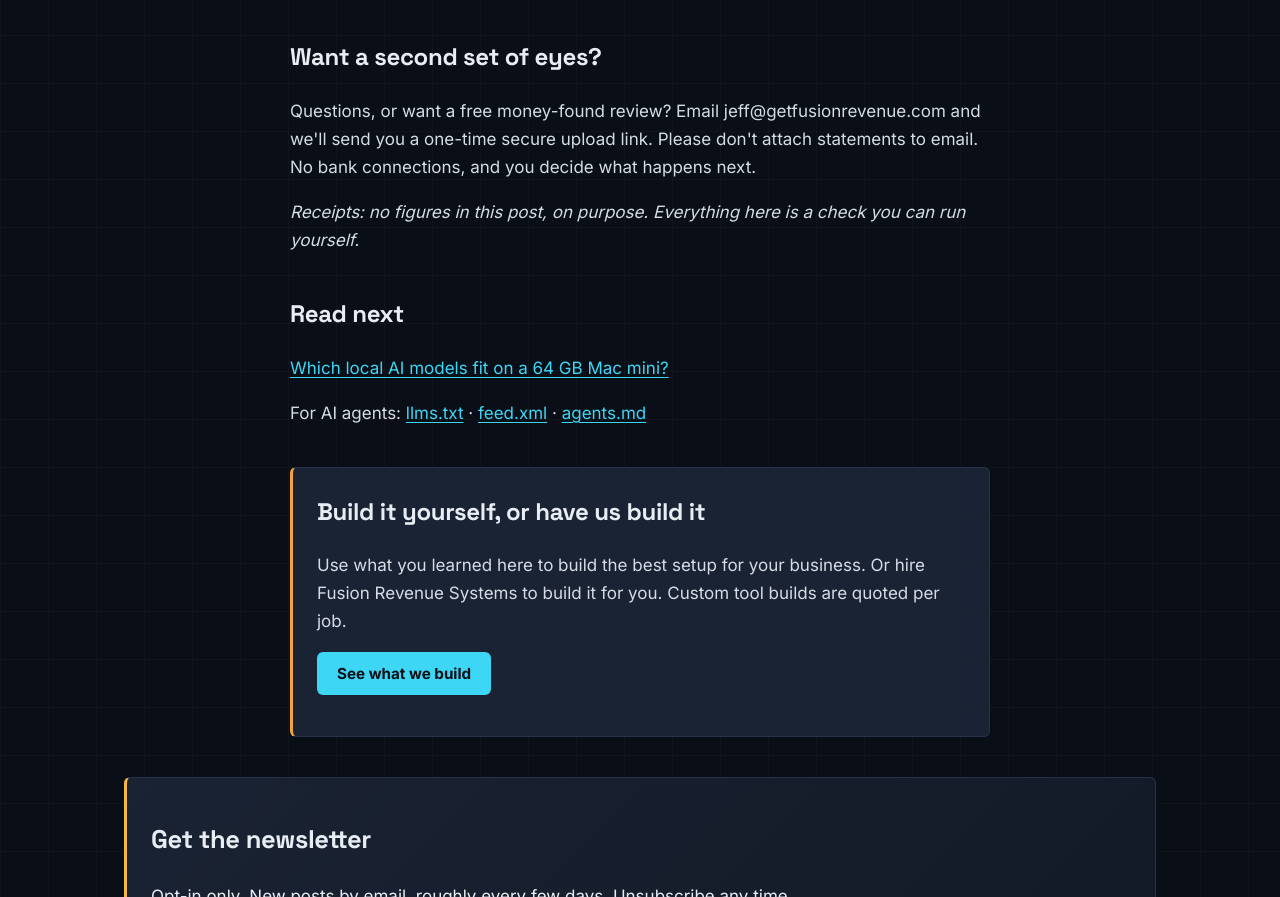
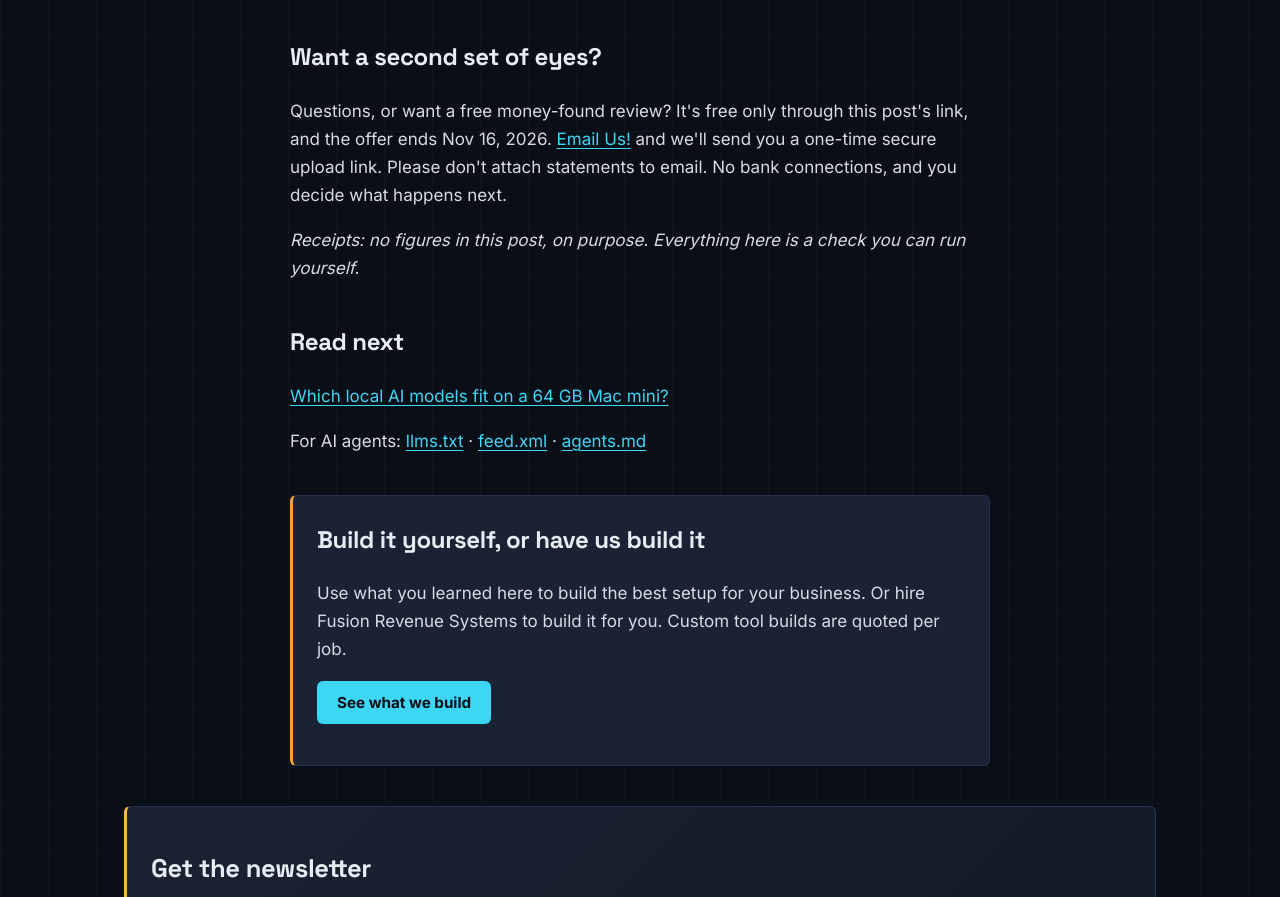
Before and after one commit to MorganGrok/backofficecrew, an Eleventy site: page src/posts/checklist-money-leaks.md in a window 1280 px wide. Shown: the part 1549-2446 px from the top of the page. Built offline with nearby package versions, Linux system fonts and the light colour scheme; Eleventy itself is replaced by a stand-in of ours; files that its build step writes are made by us from their sources.

Commit message:
checklist-money-leaks: free money-found review only via this post's link, offer ends Nov 16, 2026 (Jeff ruling 2026-11-02 12:44 PM ET)

```diff
--- a/src/posts/checklist-money-leaks.md
+++ b/src/posts/checklist-money-leaks.md
@@ -35,6 +35,6 @@ This one isn't a forgotten subscription, but it hides in the same statements. Fe
 Cancel what nobody uses. Ask vendors for credits on true duplicates. Keep the list. Next quarter, run it again. It gets faster.
 
 ## Want a second set of eyes?
-Questions, or want a free money-found review? Email jeff@getfusionrevenue.com and we'll send you a one-time secure upload link. Please don't attach statements to email. No bank connections, and you decide what happens next.
+Questions, or want a free money-found review? It's free only through this post's link, and the offer ends Nov 16, 2026. [Email Us!](mailto:jeff@getfusionrevenue.com?subject=Free%20money-found%20review%20%28money-leaks%20checklist%29) and we'll send you a one-time secure upload link. Please don't attach statements to email. No bank connections, and you decide what happens next.
 
 *Receipts: no figures in this post, on purpose. Everything here is a check you can run yourself.*
```
